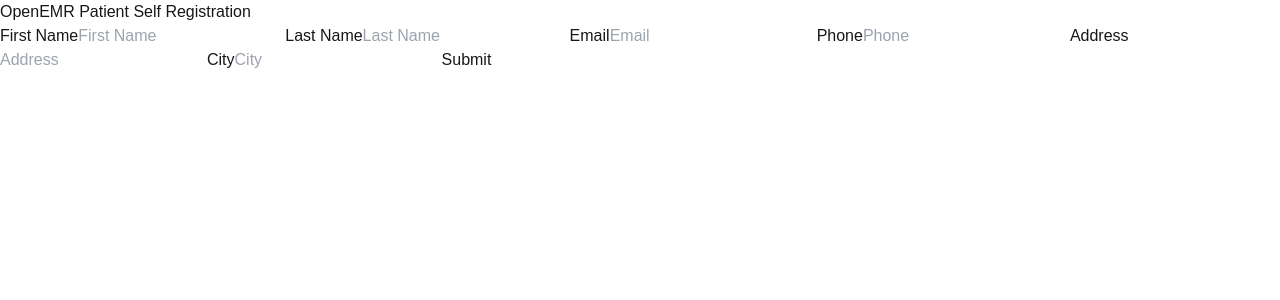
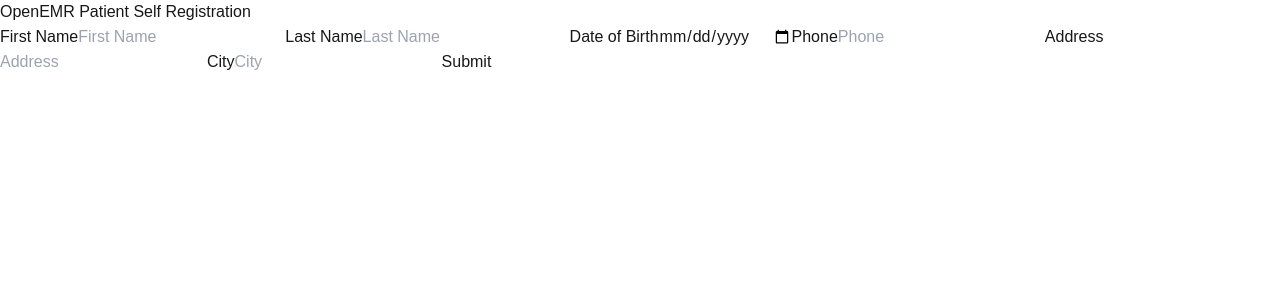
Before and after one commit to smeebear/openemr-registration, a Next.js app: page / in a window 1280 px wide. Shown: the top 300 px of the page. Built offline with nearby package versions, Linux system fonts and the light colour scheme.

Commit message:
Swap to DOB from email

```diff
--- a/src/app/actions.ts
+++ b/src/app/actions.ts
@@ -3,7 +3,7 @@
   const rawFormData = {
     firstName: formData.get("first-name"),
     lastName: formData.get("last-name"),
-    email: formData.get("email"),
+    dob: formData.get("DOB"),
     phone: formData.get("phone"),
     address: formData.get("address"),
     city: formData.get("city"),
--- a/src/app/page.tsx
+++ b/src/app/page.tsx
@@ -18,8 +18,8 @@
         <input type="text" placeholder="First Name" name="first-name" />
         <label htmlFor="last-name">Last Name</label>
         <input type="text" placeholder="Last Name" name="last-name" />
-        <label htmlFor="email">Email</label>
-        <input type="email" placeholder="Email" name="email" />
+        <label htmlFor="DOB">Date of Birth</label>
+        <input type="date" placeholder="DOB" name="DOB" />
         <label htmlFor="phone">Phone</label>
         <input type="tel" placeholder="Phone" name="phone" />
         <label htmlFor="address">Address</label>
```
